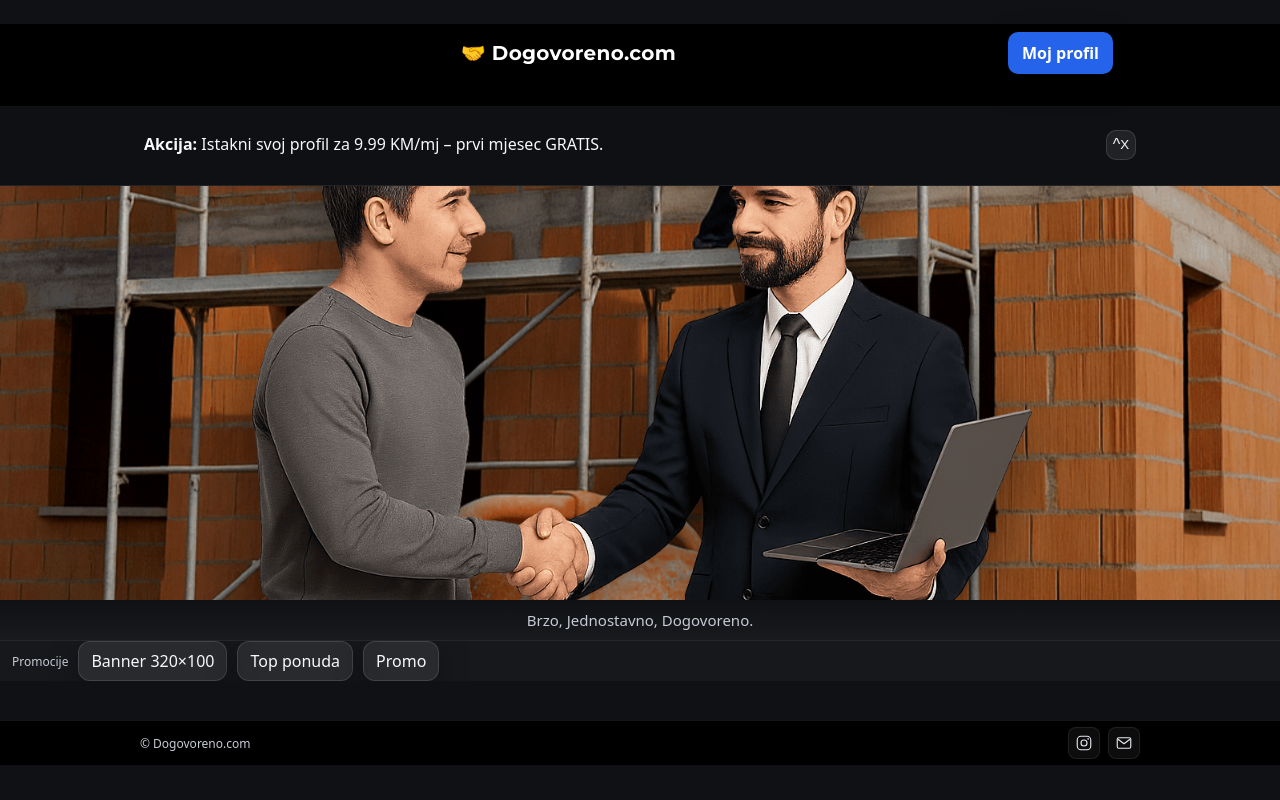
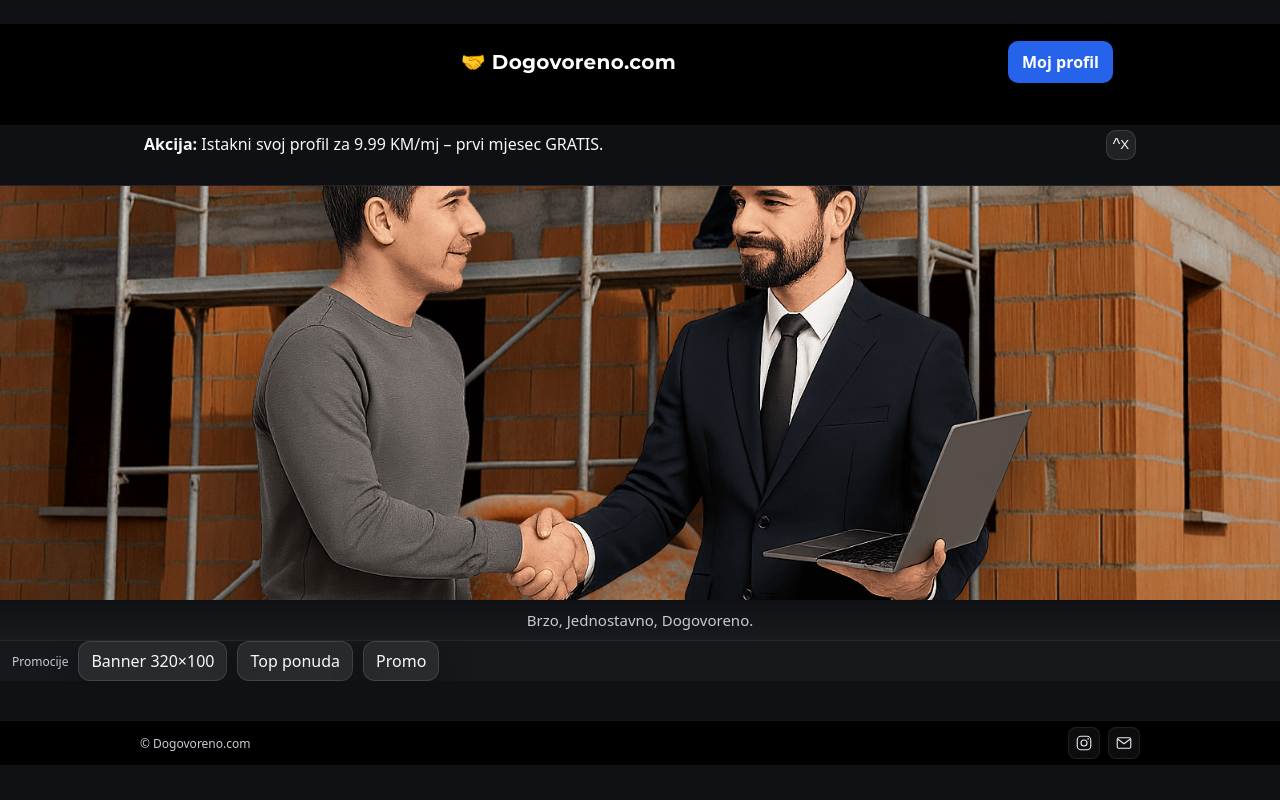
Before and after one commit to zvonebeslic/Dogovoreno, a PHP site: page /index.html in a window 1280 px wide. Run offline with PHP 8.4, Linux system fonts and the light colour scheme.

Commit message:
Update base.css

```diff
--- a/base.css
+++ b/base.css
@@ -99,7 +99,7 @@ input,textarea,select{
   align-items:center;
   justify-content:flex-end;
   padding:8px 16px;
-  min-height:35px;
+  min-height:6vw;
 }
 
 /* NASLOV – fiksno u centru ekrana */
```
